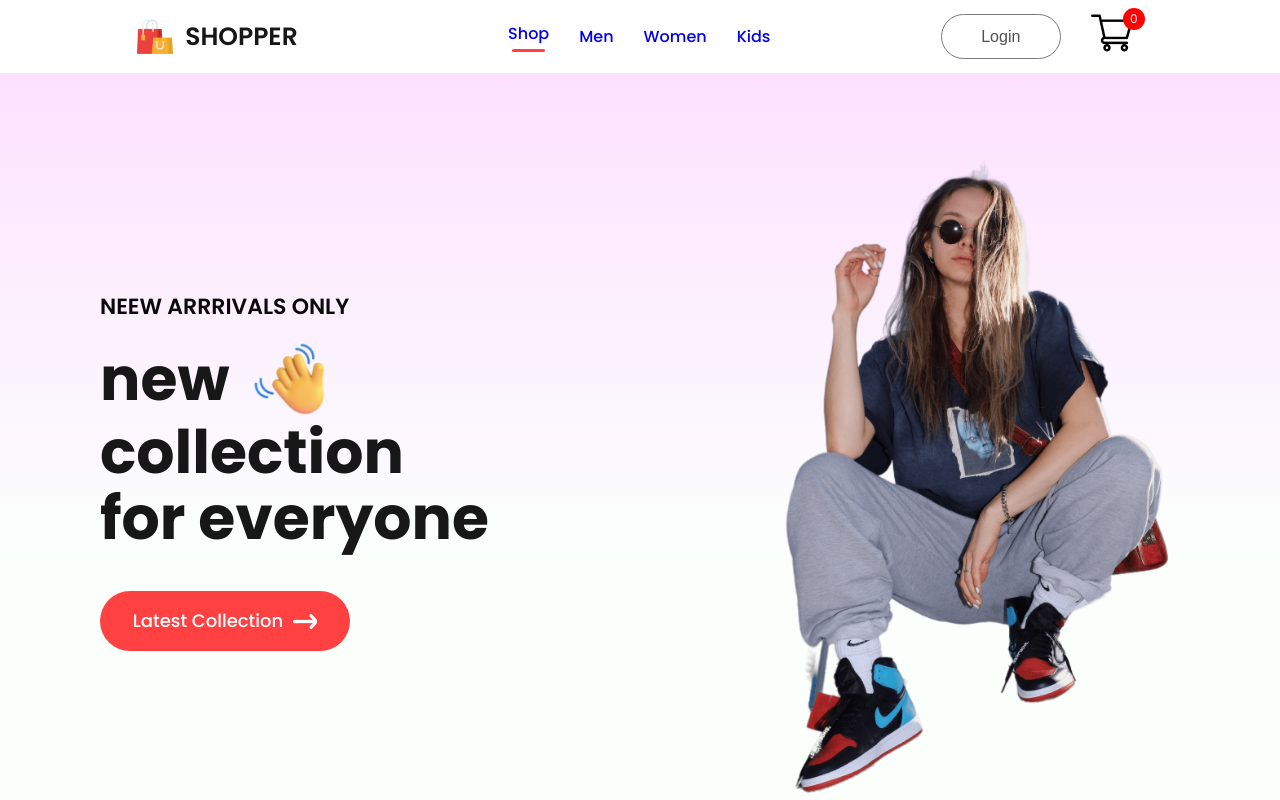
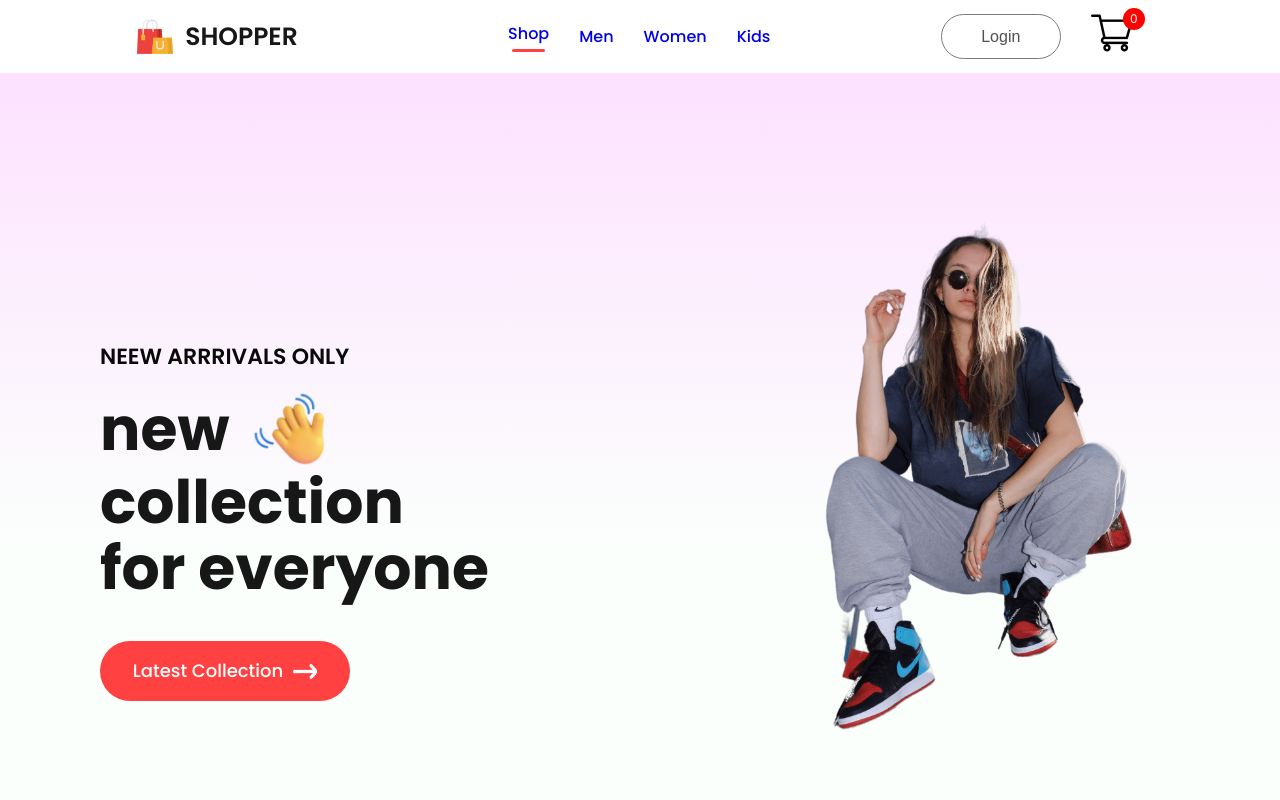
Before and after one commit to smitchoksi/Shopper, a React (Vite) app: page / in a window 1280 px wide. Shown: the top 800 px of the page. Built offline with nearby package versions, Linux system fonts and the light colour scheme.

Commit message:
second commit

```diff
--- a/src/Components/Hero/Hero.css
+++ b/src/Components/Hero/Hero.css
@@ -58,15 +58,16 @@
 @media (max-width:1480px) {
     .hero-left{
        padding-left: 200px;
+       margin-top: 100px;
     }
     .hero-left h2{
-        font-size: 45px;
+        font-size: 30px;
     }
     .hero-left p{
-        font-size: 80px;
+        font-size: 60px;
     }
     .hero-hand-icon img{
-        width: 90px;
+        width: 60px;
     }
     .hero-latest-btn{
         gap: 10px;
@@ -76,7 +77,7 @@
         font-size: 18px;
     }
     .hero-right img{
-        width: 500px;
+        width: 350px;
     }
 }
 
@@ -101,7 +102,7 @@
         font-size: 18px;
     }
     .hero-right img{
-        width: 500px;
+        width: 400px;
     }
 }
 
```
